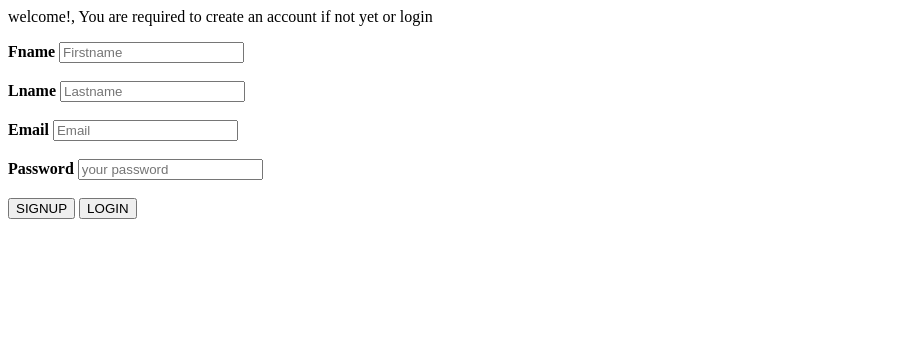
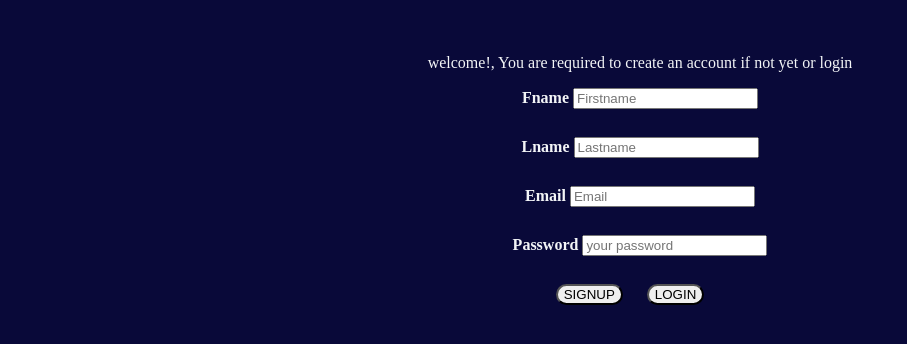
Before and after one commit to YvonneMukabera/FARMING-PROJECT, a plain HTML site: page account.html in a window 1280 px wide. Shown: the whole page, without its empty margins (0-907 px from the left). Drawn offline with Linux system fonts and the light colour scheme.

Commit message:
Update account.html

```diff
--- a/account.html
+++ b/account.html
@@ -1,4 +1,29 @@
-  <p> welcome!, You are required to create an account if not yet or login</p>
+<!DOCTYPE html>
+<html lang="en">
+<head>
+  <meta charset="UTF-8">
+  <meta name="viewport" content="width=device-width, initial-scale=1.0">
+
+  <title>Mordernised farming and cow rearing</title>
+  <style>
+     body{
+    background: rgb(9, 9, 57);
+    text-align: center;
+    color: rgb(243, 245, 247);
+    padding-top: 30px;
+ }
+ button{
+    border-radius: 50px;
+    display:inline;
+    margin-right: 20px;
+ }
+ input{
+    margin-bottom: 10px;
+ }
+  </style>
+  </head>
+  <body>
+<p> welcome!, You are required to create an account if not yet or login</p>
 <form action="form" method="post">
  <b>Fname</b> <input type="text"  name="fname" placeholder="Firstname"> </br> </br>
  <b>Lname</b> <input type="text" name="Lname" placeholder="Lastname"> </br> </br>
@@ -7,3 +32,5 @@
   <button>SIGNUP</button>
   <button>LOGIN</button>
 </form>
+  </body>
+  </html>
```
